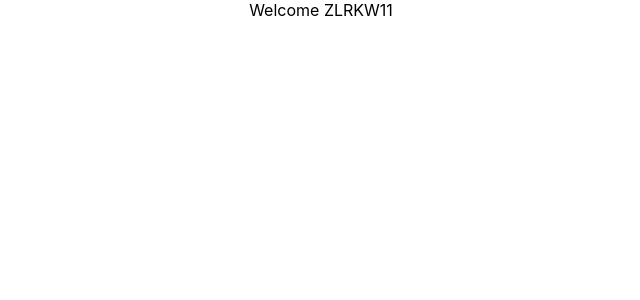
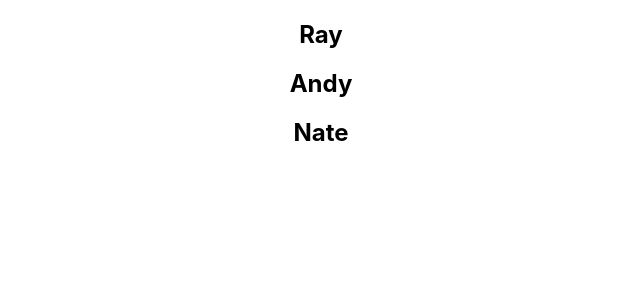
Before and after one commit to zlrkw11/react-js, a React (Create React App) app: page / in a window 1280 px wide. Shown: the top 300 px of the page, without its empty margins (319-959 px from the left). Built offline with nearby package versions, Linux system fonts and the light colour scheme.

Commit message:
example name

```diff
--- a/src/App.js
+++ b/src/App.js
@@ -12,7 +12,7 @@ import NameList from "./components/NameList";
 function App() {
   return (
     <div className="App">
-      <UserGreeting />
+      <NameList />
     </div>
   );
 }
--- a/src/components/NameList.js
+++ b/src/components/NameList.js
@@ -4,7 +4,9 @@ function NameList() {
   const names = ["Ray", "Andy", "Nate"];
   return (
     <div>
-      <h2>{names[0]}</h2>
+      {names.map((name) => (
+        <h2>{name}</h2>
+      ))}
     </div>
   );
 }
```
